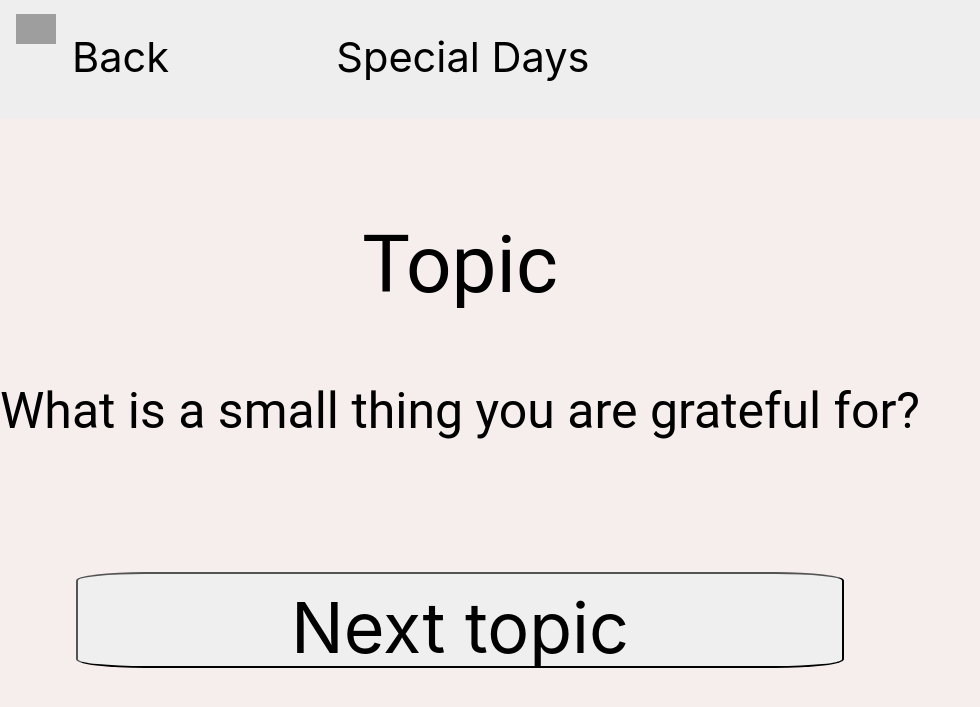
After one commit to YixinChen-sde/p5-starter-code-Sugardaddy, a Django app: page /draw/randomTopics_one in a window 1280 px wide. The commit adds this page. Shown: the top 707 px of the page, without its empty margins (0-980 px from the left). Run offline with Django 3.2, Linux system fonts and the light colour scheme; some libraries are stand-ins or nearby versions; grey boxes are pictures that could not be loaded.

Commit message:
done with randomTopics_one.html and randomTopics_two.html

```diff
--- /dev/null
+++ b/draw/templates/draw/randomTopics_one.html
@@ -0,0 +1,83 @@
+{% load static %}
+
+<!DOCTYPE html>
+<html>
+<head>
+    <meta http-equiv="Content-Type" content="text/html; charset=utf-8">
+    <title>Random Topics One</title>
+
+    <link rel="stylesheet" type="text/css" href="{% static 'draw/vendor/bootstrap/css/bootstrap.min.css' %}">
+    <script type="text/javascript" src="{% static 'draw/vendor/jquery/jquery-3.3.1.min.js' %}"></script>
+    <script type="text/javascript" src="{% static 'draw/vendor/paper/paper-full.min.js' %}"></script>
+
+    <style type="text/css">
+
+    body{
+      background-color: #F6EEED;
+    }
+
+    .button{
+      height:12vh;
+      width:60vw;
+      border-radius:9%;
+      font-size: 70px;
+    }
+
+    .topbar {
+            background-color: #EDEEED;
+            overflow: hidden;
+            position: fixed;
+            top: 0;
+            width: 100%;
+            }
+
+            .topbar a {
+            float: left;
+            display: block;
+            color: #f2f2f2;
+            text-align: center;
+            padding: 14px 16px;
+            text-decoration: none;
+            font-size: 17px;
+            }
+
+      .text{
+        font-family: Roboto;
+        font-style: normal;
+        font-weight: normal;
+        line-height: 50px;
+        color: #000000;
+      }
+    </style>
+
+
+</head>
+<body>
+  <div style="height:7vh"> </div>
+  <div class="container-fluid" style="padding-left:0vw;padding-right:6vw">
+
+  <div class="topbar">
+    <a href="summary"><img src="{% static 'draw/img/topBack.png' %}" alt="" style="width: 5vh;"></a>
+    <a href="summary" style="padding-left: 0%; padding-top: .7cm;"><p style="color: black; font-size: 1.1cm; padding-left: 0%;">Back</p></a>
+    <a href="" style="padding-left: 4cm; padding-top: .7cm;"><p style="color: black; font-size: 1.1cm; padding-left: 0%;">Special Days</p></a>
+  </div>
+  </div>
+
+  <div style="text-align: center; position: absolute; top: 30vh;">
+  <h1 class="text" style="font-size: 80px;"> Topic </h1>
+
+  </br>  </br>
+  <h3 class="text" style="position: relative; top: 5vh; font-size: 50px;">What is a small thing you are grateful for?</h3>
+  </br>  </br>
+  <button class="button" onclick="jumpFunc()" style="position: relative; top: 15vh;">Next topic </button>
+  </div>
+
+</body>
+<script>
+      function jumpFunc(){
+        location.href = "../draw/randomTopics_two";
+      }
+
+</script>
+
+</html>
--- a/draw/templates/draw/share.html
+++ b/draw/templates/draw/share.html
@@ -55,9 +55,11 @@
 
 </head>
 <body>
+
   <div id = "header">
     <nobr class="text" style="position:relative; top: 2vh"> &nbsp; &nbsp; &lt;Back &nbsp; &nbsp;  &nbsp; &nbsp; &nbsp; &nbsp; &nbsp; &nbsp;<span >  Share </span></nobr>
   </div>
+
 
   <img src="https://s3-alpha-sig.figma.com/img/af74/dfc9/575e580be369c8546c45f68df3350510?Expires=1629072000&Signature=GI02BTj9w7~3rI9HY2RedF2rghg3PU2B~v7b7cOIaNEnSy7dwLwHZssALNqquaZRa2QmzmX3yRMeGdqu7QRtHFGV0oXlITF4SjuXx7jHp8Rtdzgd8hs~lVz3cqnxbOeZr6m3LpcPE5Q2RtdPuUL4~SDmdU8SnI2SFp622Ev2a-rR2Xz4Jn5rFbfVsZYqo3DBUcyBnbn9jbtZ2GwJ-Zc53oMyHE3jGGIjso5EwiXbARm16ZDGUN8x1pcAxOABcfhPMy6rX5Fcc3KbanHWmgjFwonGkLf9R8ela3oLH~KySPb3aYZasY1jDa7tJ8C9wI3kpYZEY-ekAZ292hwmdIv8UA__&Key-Pair-Id=APKAINTVSUGEWH5XD5UA" id="photo">
     <div style="position: absolute; top: 115vh;">
--- a/draw/urls.py
+++ b/draw/urls.py
@@ -17,4 +17,7 @@ urlpatterns = [
     path('onetopic', views.onetopic, name='onetopic'),
     path('daysinput', views.daysinput, name='daysinput'),
     path('settings', views.settings, name='settings'),
+    path('randomTopics_one', views.randomTopics_one, name='randomTopics_one'),
+    path('randomTopics_two', views.randomTopics_two, name='randomTopics_two')
+
 ]
--- a/draw/views.py
+++ b/draw/views.py
@@ -41,3 +41,9 @@ def daysinput(request):
 
 def settings(request):
     return render(request, 'draw/settings.html')
+
+def randomTopics_one(request):
+    return render(request, 'draw/randomTopics_one.html')
+
+def randomTopics_two(request):
+    return render(request, 'draw/randomTopics_two.html')
```
Also changed, not shown: draw/templates/draw/randomTopics_two.html (added, +84 -0 lines).
